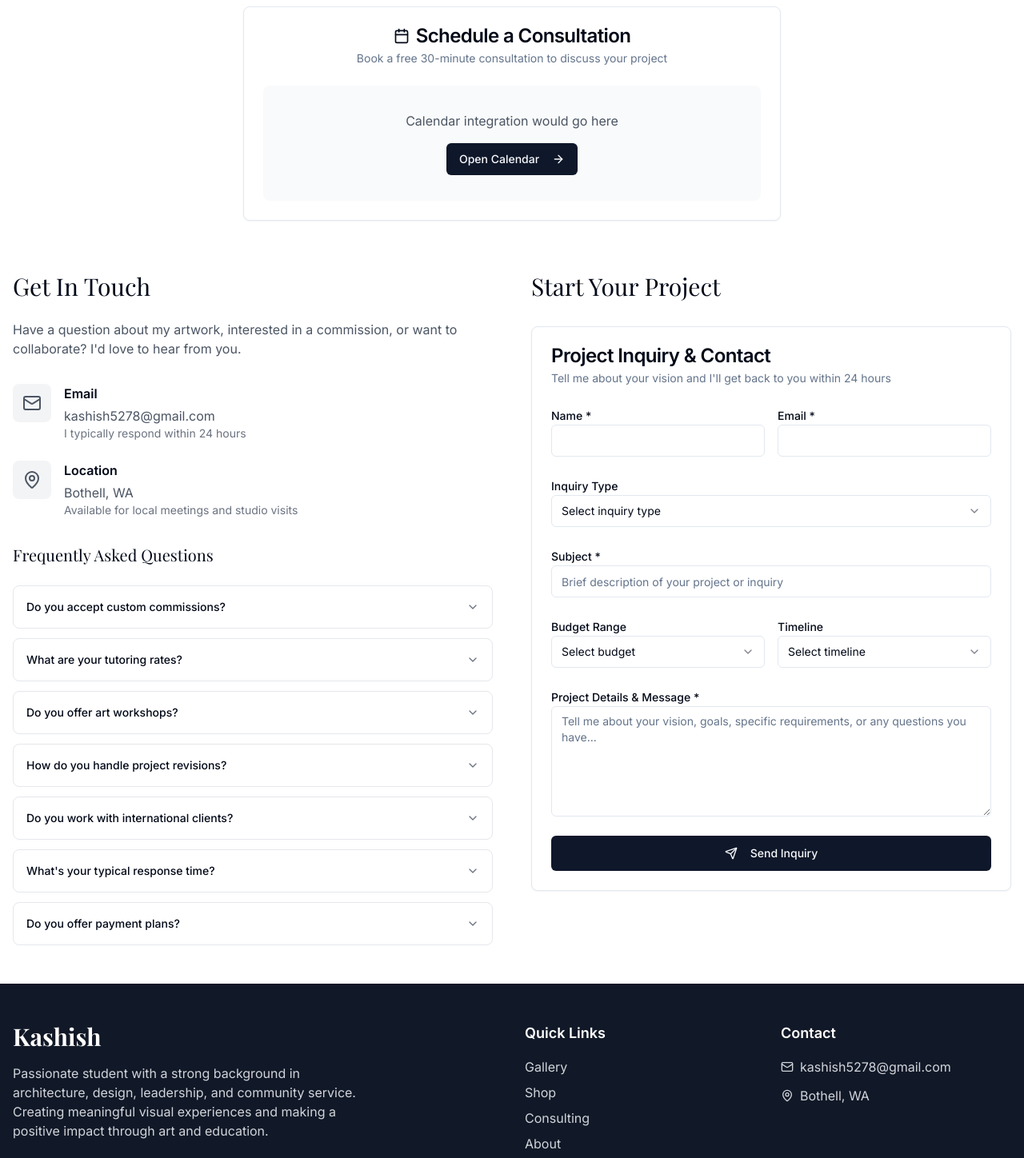
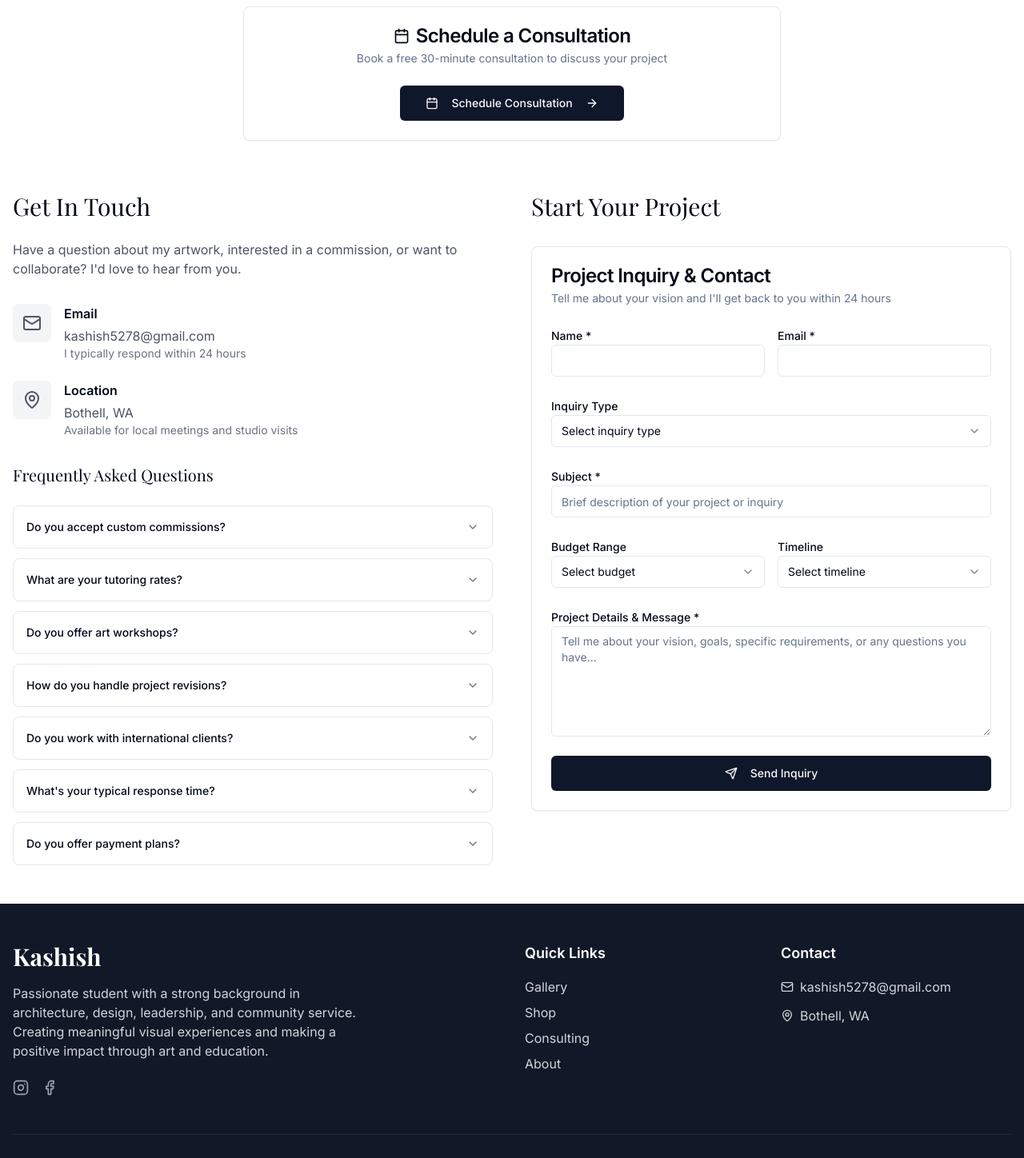
Before and after one commit to udaykamboj/kashish-art-website, a Next.js app: page /consulting in a window 1280 px wide. Shown: the part 1000-2448 px from the top of the page at 80% size. Built offline with nearby package versions, Linux system fonts and the light colour scheme; a web font is replaced by a local one.

Commit message:
feat: integrate Cal.com into consulting page
Add Cal.com embed and redirect options for meetings

Co-authored-by: Uday Kamboj <109368695+udaykamboj@users.noreply.github.com>

```diff
--- a/app/components/footer.tsx
+++ b/app/components/footer.tsx
@@ -2,8 +2,7 @@ import Link from "next/link"
 import { Instagram, Twitter, Facebook, Mail, MapPin } from "lucide-react"
 
 const socialLinks = [
-  { name: "Instagram", href: "#", icon: Instagram },
-  { name: "Twitter", href: "#", icon: Twitter },
+  { name: "Instagram", href: "https://www.instagram.com/kashishseth.art/", icon: Instagram },
   { name: "Facebook", href: "#", icon: Facebook },
 ]
 
--- a/app/consulting/page.tsx
+++ b/app/consulting/page.tsx
@@ -11,7 +11,7 @@ import { Textarea } from "@/components/ui/textarea"
 import { Select, SelectContent, SelectItem, SelectTrigger, SelectValue } from "@/components/ui/select"
 import { Badge } from "@/components/ui/badge"
 import { Collapsible, CollapsibleContent, CollapsibleTrigger } from "@/components/ui/collapsible"
-import { Calendar, Clock, CheckCircle, ArrowRight, Mail, MapPin, Send, ChevronDown, ChevronUp } from "lucide-react"
+import { Calendar, Clock, CheckCircle, Mail, MapPin, Send, ChevronDown, ChevronUp, ArrowRight } from "lucide-react"
 
 const services = [
   {
@@ -156,6 +156,7 @@ export default function ConsultingPage() {
           </div>
 
           {/* Calendar Integration Placeholder */}
+          {/* Cal.com Integration */}
           <Card className="max-w-2xl mx-auto">
             <CardHeader>
               <CardTitle className="flex items-center justify-center">
@@ -166,15 +167,23 @@ export default function ConsultingPage() {
                 Book a free 30-minute consultation to discuss your project
               </CardDescription>
             </CardHeader>
-            <CardContent>
-              <div className="bg-gray-50 p-8 rounded-lg text-center">
-                <p className="text-gray-600 mb-4">Calendar integration would go here</p>
-                <Button>
-                  Open Calendar
-                  <ArrowRight className="ml-2 h-4 w-4" />
-                </Button>
-              </div>
-            </CardContent>
+<CardContent>
+  <div className="text-center">
+    <Button asChild size="lg">
+      <a
+        href="https://cal.com/YOUR_USERNAME/consultation"
+        target="_blank"
+        rel="noopener noreferrer"
+        className="inline-flex items-center"
+      >
+        <Calendar className="mr-2 h-4 w-4" />
+        Schedule Consultation
+        <ArrowRight className="ml-2 h-4 w-4" />
+      </a>
+    </Button>
+  </div>
+</CardContent>
+
           </Card>
         </div>
 
--- a/app/page.tsx
+++ b/app/page.tsx
@@ -158,7 +158,7 @@ export default function HomePage() {
             </div>
             <div className="relative">
               <Image
-                src="/placeholder.svg?height=500&width=400"
+                src="/pageabout.png"
                 alt="Kashish at work"
                 width={400}
                 height={500}
```
